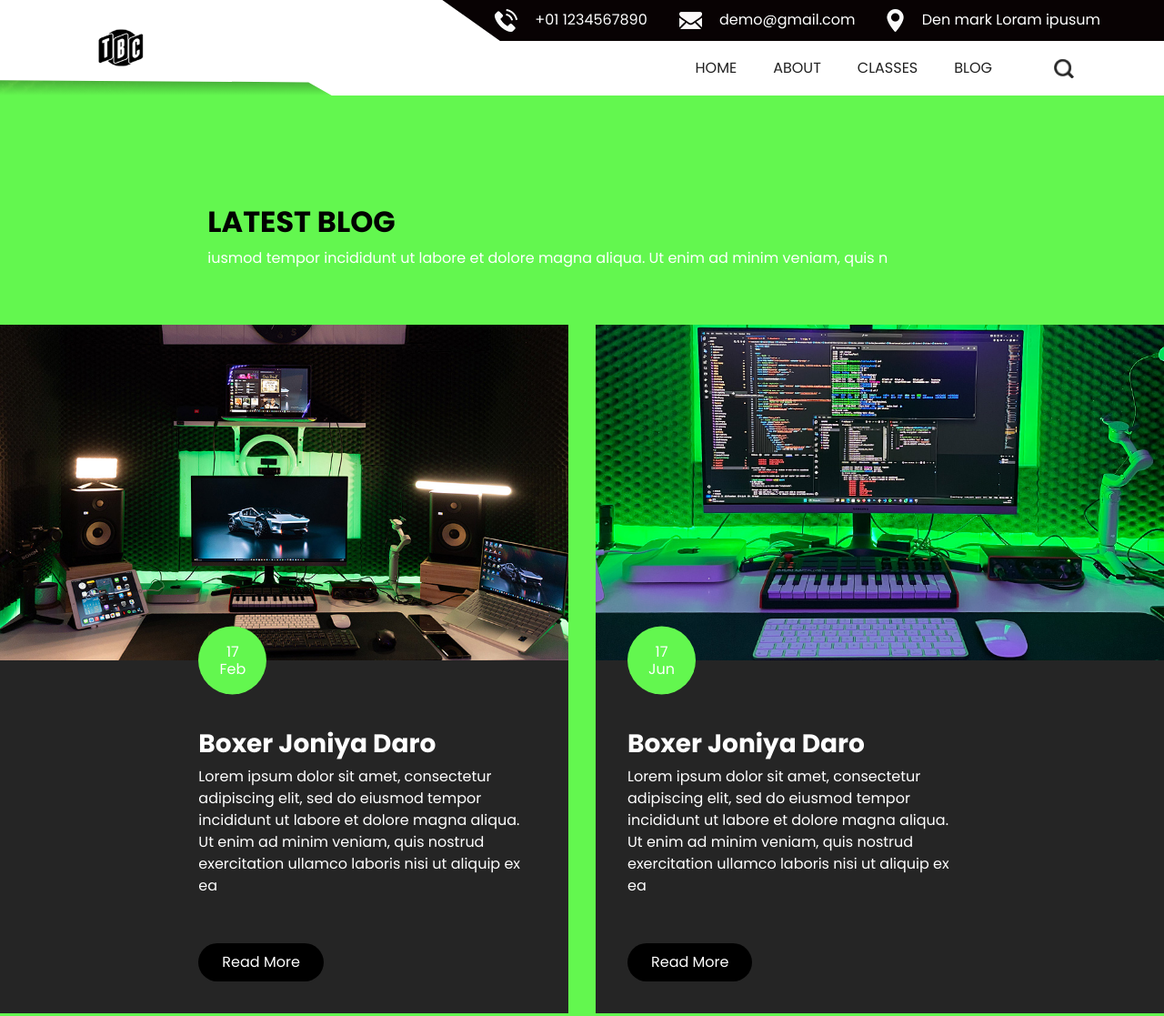
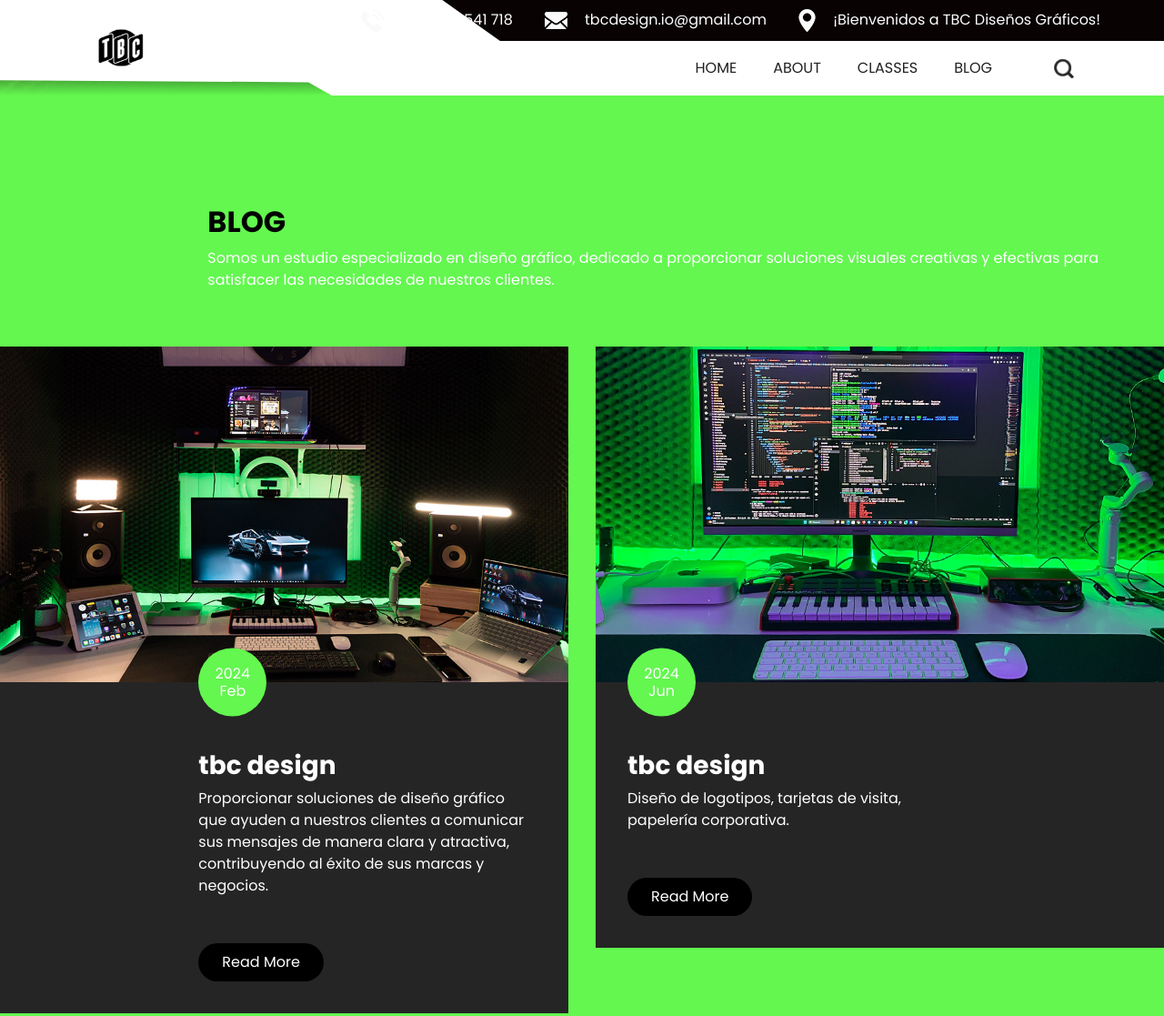
Before and after one commit to Liquenson/tbc-design, a plain HTML site: page blog.html in a window 1280 px wide. Shown: the top 1117 px of the page at 91% size. Drawn offline with nearby package versions, Linux system fonts and the light colour scheme; some packages are replaced by stand-ins of ours; a web font is replaced by a local one.

Commit message:
datos actualizados

```diff
--- a/blog.html
+++ b/blog.html
@@ -12,7 +12,7 @@
   <meta name="description" content="" />
   <meta name="author" content="" />
 
-  <title>Oxer</title>
+  <title>tbc design</title>
 
   <!-- slider stylesheet -->
   <link rel="stylesheet" type="text/css" href="https://cdnjs.cloudflare.com/ajax/libs/OwlCarousel2/2.3.4/assets/owl.carousel.min.css" />
@@ -43,19 +43,19 @@
                 <li class="">
                   <a class="" href="">
                     <img src="images/telephone.png" alt="" />
-                    <span> +01 1234567890</span>
+                    <span> +34 608 541 718</span>
                   </a>
                 </li>
                 <li class="">
                   <a class="" href="">
                     <img src="images/mail.png" alt="" />
-                    <span>demo@gmail.com</span>
+                    <span>tbcdesign.io@gmail.com</span>
                   </a>
                 </li>
                 <li class="">
                   <a class="" href="">
                     <img src="images/location.png" alt="" />
-                    <span>Den mark Loram ipusum</span>
+                    <span>¡Bienvenidos a TBC Diseños Gráficos!</span>
                   </a>
                 </li>
               </ul>
@@ -107,10 +107,10 @@
         <div class="col-md-10 ml-auto">
           <div class="heading_container">
             <h2>
-              Latest Blog
+              Blog
             </h2>
             <p>
-              iusmod tempor incididunt ut labore et dolore magna aliqua. Ut enim ad minim veniam, quis n
+              Somos un estudio especializado en diseño gráfico, dedicado a proporcionar soluciones visuales creativas y efectivas para satisfacer las necesidades de nuestros clientes.
             </p>
           </div>
         </div>
@@ -126,15 +126,15 @@
                 <div class="detail-box">
                   <div class="img_date">
                     <h6>
-                      17 <br>
+                      2024 <br>
                       Feb
                     </h6>
                   </div>
                   <h3>
-                    Boxer Joniya Daro
+                    tbc design
                   </h3>
                   <p>
-                    Lorem ipsum dolor sit amet, consectetur adipiscing elit, sed do eiusmod tempor incididunt ut labore et dolore magna aliqua. Ut enim ad minim veniam, quis nostrud exercitation ullamco laboris nisi ut aliquip ex ea
+                    Proporcionar soluciones de diseño gráfico que ayuden a nuestros clientes a comunicar sus mensajes de manera clara y atractiva, contribuyendo al éxito de sus marcas y negocios.
                   </p>
                   <a href="">
                     Read More
@@ -154,15 +154,15 @@
                 <div class="detail-box">
                   <div class="img_date">
                     <h6>
-                      17 <br>
+                      2024 <br>
                       Jun
                     </h6>
                   </div>
                   <h3>
-                    Boxer Joniya Daro
+                    tbc design
                   </h3>
                   <p>
-                    Lorem ipsum dolor sit amet, consectetur adipiscing elit, sed do eiusmod tempor incididunt ut labore et dolore magna aliqua. Ut enim ad minim veniam, quis nostrud exercitation ullamco laboris nisi ut aliquip ex ea
+                    Diseño de logotipos, tarjetas de visita, papelería corporativa.
                   </p>
                   <a href="">
                     Read More
@@ -190,7 +190,7 @@
 
               <section class="contact_section">
                 <h2>
-                  Request A Call Back
+                  Contactanos
                 </h2>
                 <form action="">
                   <div>
```
Also changed, not shown: class.html (+1 -1 lines).
